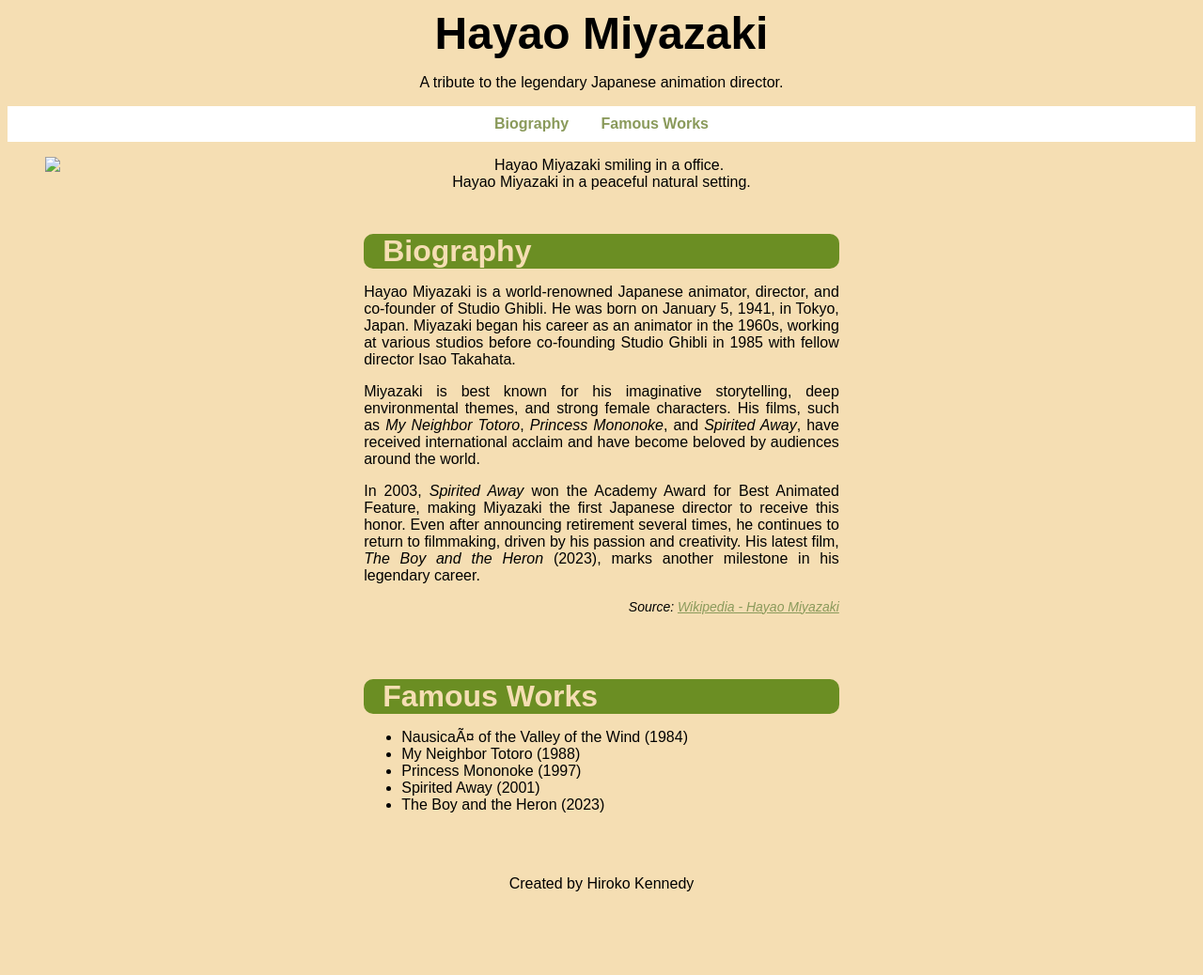
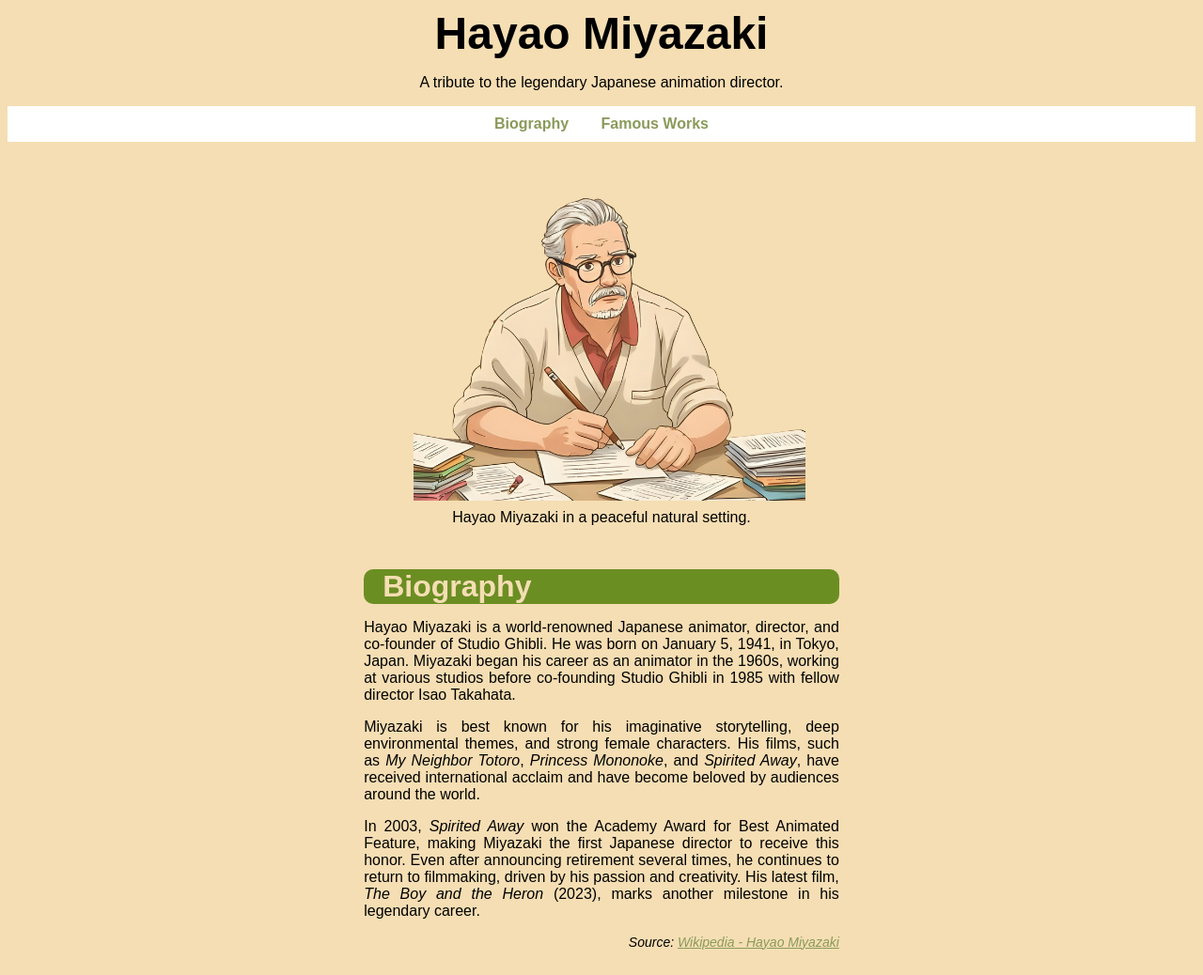
Before and after one commit to hirokenno/portfolio, a plain HTML site: page Hayao-miyazaki-tribute-page.html in a window 1280 px wide. Shown: the top 1038 px of the page at 94% size. Before the commit the page ends 966 px from the top, so only its background shows below. Drawn offline with Linux system fonts and the light colour scheme.

Commit message:
Update Hayao-miyazaki-tribute-page.html
scr changed to src

```diff
--- a/Hayao-miyazaki-tribute-page.html
+++ b/Hayao-miyazaki-tribute-page.html
@@ -18,7 +18,7 @@
       </nav>
       <figure id="img-div">
         <img id="image"
-          scr="https://github.com/hirokenno/portfolio/blob/fee1053a20148e5ca029b426bc4d5cbccac37b8e/Hyao-miyazaki-pic.png"
+          src="https://github.com/hirokenno/portfolio/blob/fee1053a20148e5ca029b426bc4d5cbccac37b8e/Hyao-miyazaki-pic.png"
           alt="Hayao Miyazaki smiling in a office."/>
         <figcaption id="img-caption">
           Hayao Miyazaki in a peaceful natural setting.
```
